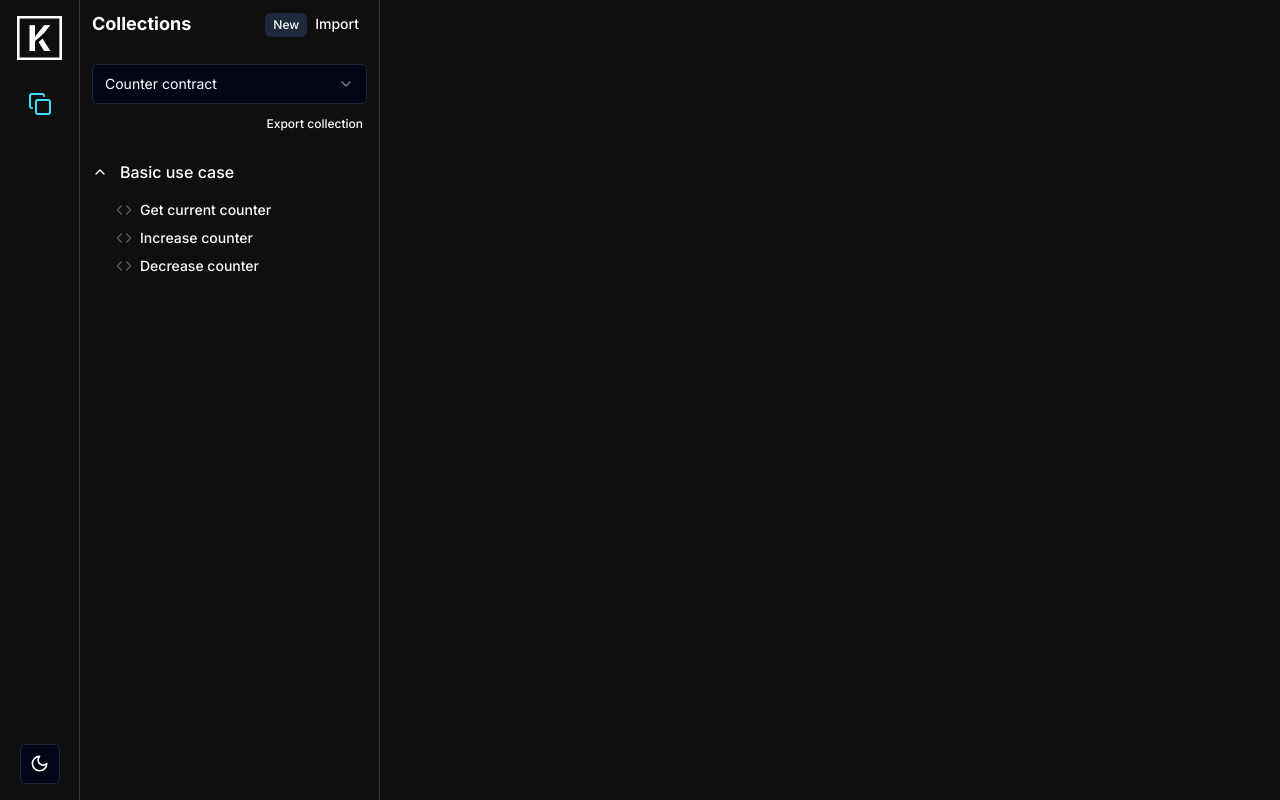
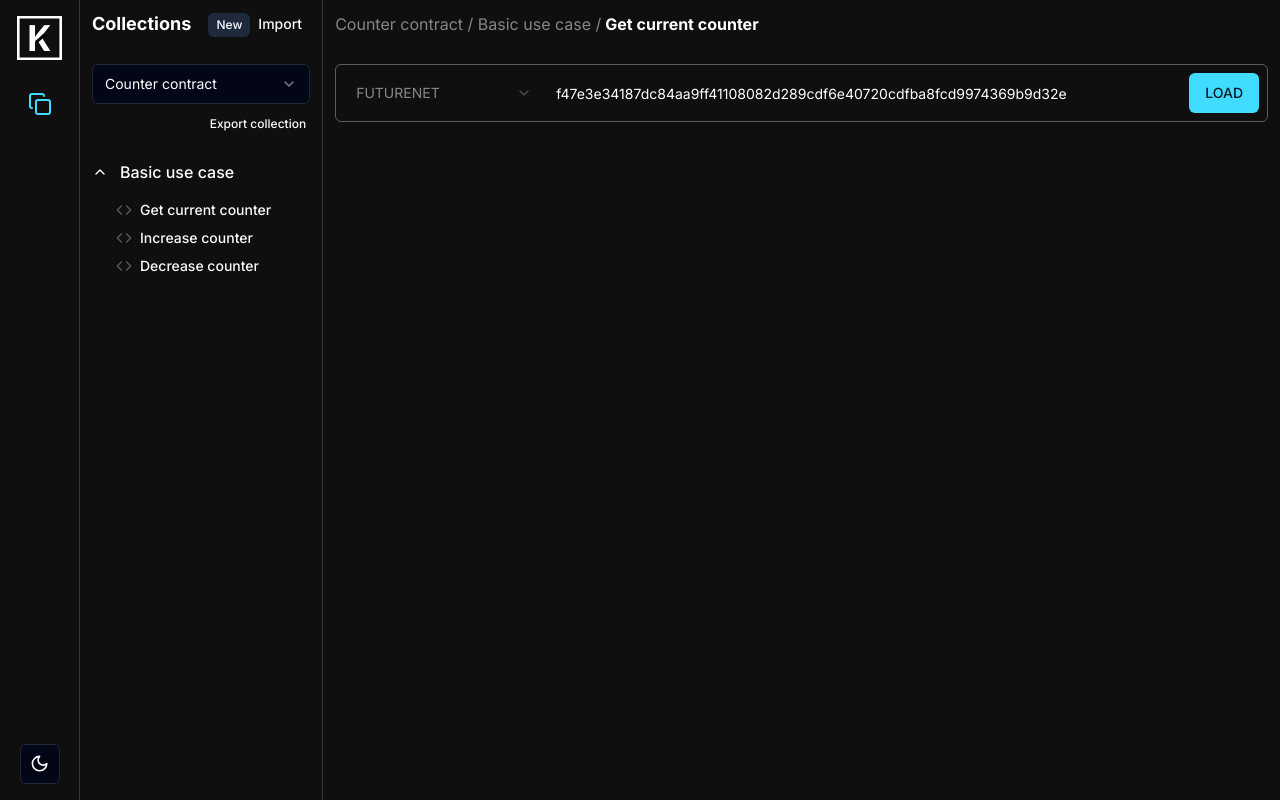
Before and after one commit to tammaroivan/keizai, a Next.js app: page / in a window 1280 px wide. Built offline with nearby package versions, Linux system fonts and the light colour scheme.

Commit message:
Implement Breadcrumb and ContractInput components

```diff
--- a/src/app/page.tsx
+++ b/src/app/page.tsx
@@ -1,10 +1,20 @@
+import Breadcrumb from "@/components/Breadcrumb";
+import ContractInput from "@/components/ContractInput";
 import Collections from "@/components/Pagebar/Collections";
 import React from "react";
 
 export default function Home() {
   return (
-    <main className="flex flex-col flex-1  justify-between">
+    <main className="flex flex-1">
       <Collections />
+      <div className="flex flex-col p-3 w-full gap-7">
+        <Breadcrumb
+          contractName="Counter contract"
+          folderName="Basic use case"
+          contractInvocationName="Get current counter"
+        />
+        <ContractInput />
+      </div>
     </main>
   );
 }
--- /dev/null
+++ b/src/components/Breadcrumb.tsx
@@ -0,0 +1,22 @@
+import React from "react";
+
+const Breadcrumb = ({
+  contractName,
+  folderName,
+  contractInvocationName,
+}: {
+  contractName: string;
+  folderName: string;
+  contractInvocationName: string;
+}) => {
+  return (
+    <div className="flex gap-1">
+      <span className="text-background-300">
+        {contractName} / {folderName} /
+      </span>
+      <span className="font-bold">{contractInvocationName}</span>
+    </div>
+  );
+};
+
+export default Breadcrumb;
--- /dev/null
+++ b/src/components/ContractInput.tsx
@@ -0,0 +1,25 @@
+import React from "react";
+import { Select, SelectTrigger } from "@/components/ui/select";
+import { Input } from "@/components/ui/input";
+import { Button } from "@/components/ui/button";
+
+const ContractInput = () => {
+  return (
+    <div className="flex items-center border border-background-200 p-2 rounded-md">
+      <Select disabled>
+        <SelectTrigger className="max-w-[200px] dark:border-none dark:bg-background border-none">
+          FUTURENET
+        </SelectTrigger>
+      </Select>
+      <Input
+        className="border-none dark:border-none dark:bg-background focus-visible:ring-0"
+        value="f47e3e34187dc84aa9ff41108082d289cdf6e40720cdfba8fcd9974369b9d32e"
+      />
+      <Button className="bg-primary dark:bg-primary text-black hover:bg-primary-100 dark:hover:bg-primary-100">
+        LOAD
+      </Button>
+    </div>
+  );
+};
+
+export default ContractInput;
--- /dev/null
+++ b/src/components/ui/input.tsx
@@ -0,0 +1,25 @@
+import * as React from "react";
+
+import { cn } from "@/lib/utils";
+
+export interface InputProps
+  extends React.InputHTMLAttributes<HTMLInputElement> {}
+
+const Input = React.forwardRef<HTMLInputElement, InputProps>(
+  ({ className, type, ...props }, ref) => {
+    return (
+      <input
+        type={type}
+        className={cn(
+          "flex h-10 w-full rounded-md border border-slate-200 bg-white px-3 py-2 text-sm ring-offset-white file:border-0 file:bg-transparent file:text-sm file:font-medium placeholder:text-slate-500 focus-visible:outline-none focus-visible:ring-2 focus-visible:ring-slate-950 focus-visible:ring-offset-2 disabled:cursor-not-allowed disabled:opacity-50 dark:border-slate-800 dark:bg-slate-950 dark:ring-offset-slate-950 dark:placeholder:text-slate-400 dark:focus-visible:ring-slate-300",
+          className
+        )}
+        ref={ref}
+        {...props}
+      />
+    );
+  }
+);
+Input.displayName = "Input";
+
+export { Input };
--- a/src/components/ui/select.tsx
+++ b/src/components/ui/select.tsx
@@ -20,7 +20,7 @@ const SelectTrigger = React.forwardRef<
   <SelectPrimitive.Trigger
     ref={ref}
     className={cn(
-      "flex h-10 w-full items-center justify-between rounded-md border border-slate-200 border-slate-200 bg-white px-3 py-2 text-sm ring-offset-white placeholder:text-slate-500 focus:outline-none focus:ring-2 focus:ring-slate-950 focus:ring-offset-2 disabled:cursor-not-allowed disabled:opacity-50 dark:border-slate-800 dark:border-slate-800 dark:bg-slate-950 dark:ring-offset-slate-950 dark:placeholder:text-slate-400 dark:focus:ring-slate-300",
+      "flex h-10 w-full items-center justify-between rounded-md border border-slate-200  bg-white px-3 py-2 text-sm ring-offset-white placeholder:text-slate-500 focus:outline-none focus:ring-2 focus:ring-slate-950 focus:ring-offset-2 disabled:cursor-not-allowed disabled:opacity-50 dark:border-slate-800  dark:bg-slate-950 dark:ring-offset-slate-950 dark:placeholder:text-slate-400 dark:focus:ring-slate-300",
       className
     )}
     {...props}
--- a/tailwind.config.ts
+++ b/tailwind.config.ts
@@ -22,6 +22,7 @@ module.exports = {
         "background-200": "#5c5c5c",
         "background-300": "#878686",
         primary: "#3FDCFF",
+        "primary-100": "#2fbede",
         "neutral-0": "#FFFFFF",
       },
       keyframes: {
```
Also changed, not shown: src/components/ui/dropdown-menu.tsx (+35 -34 lines).
